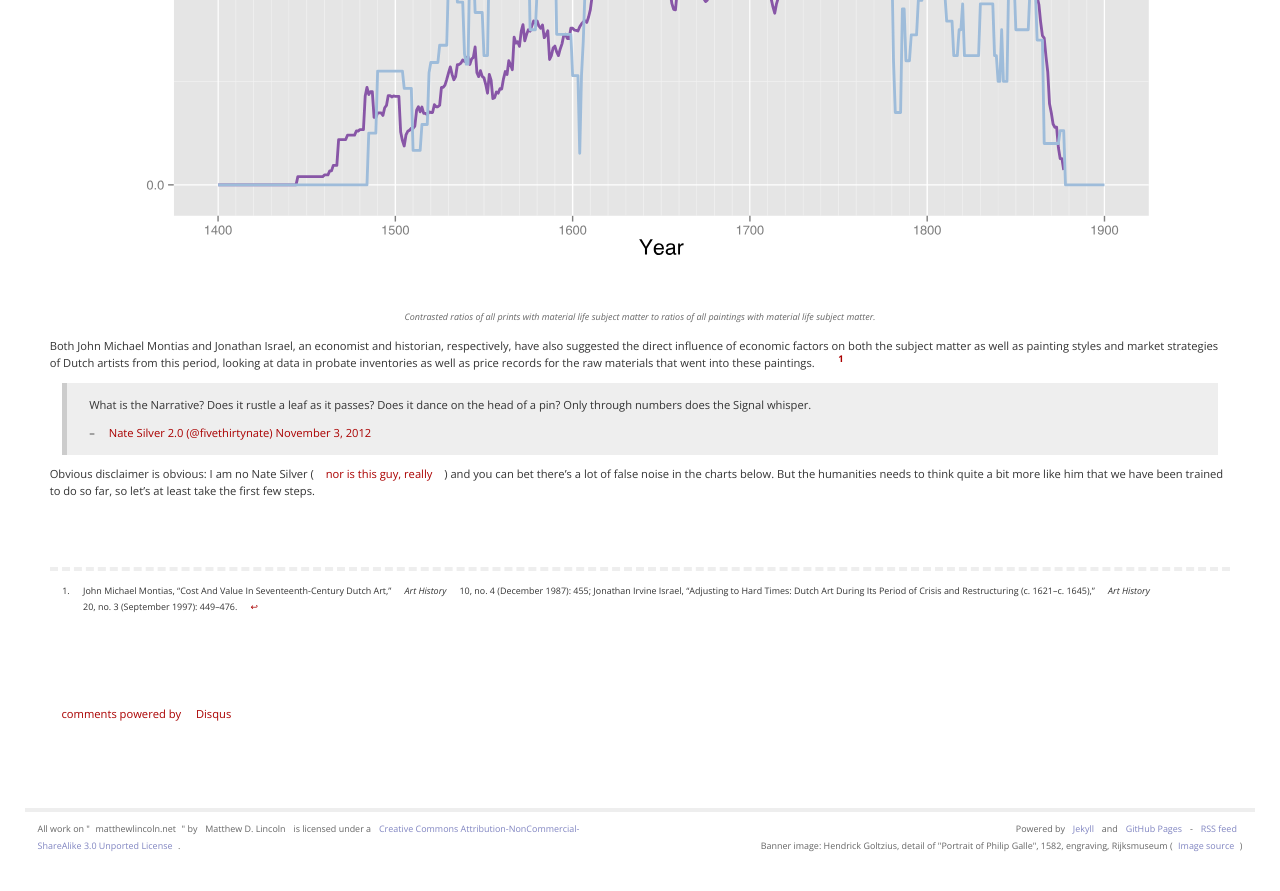
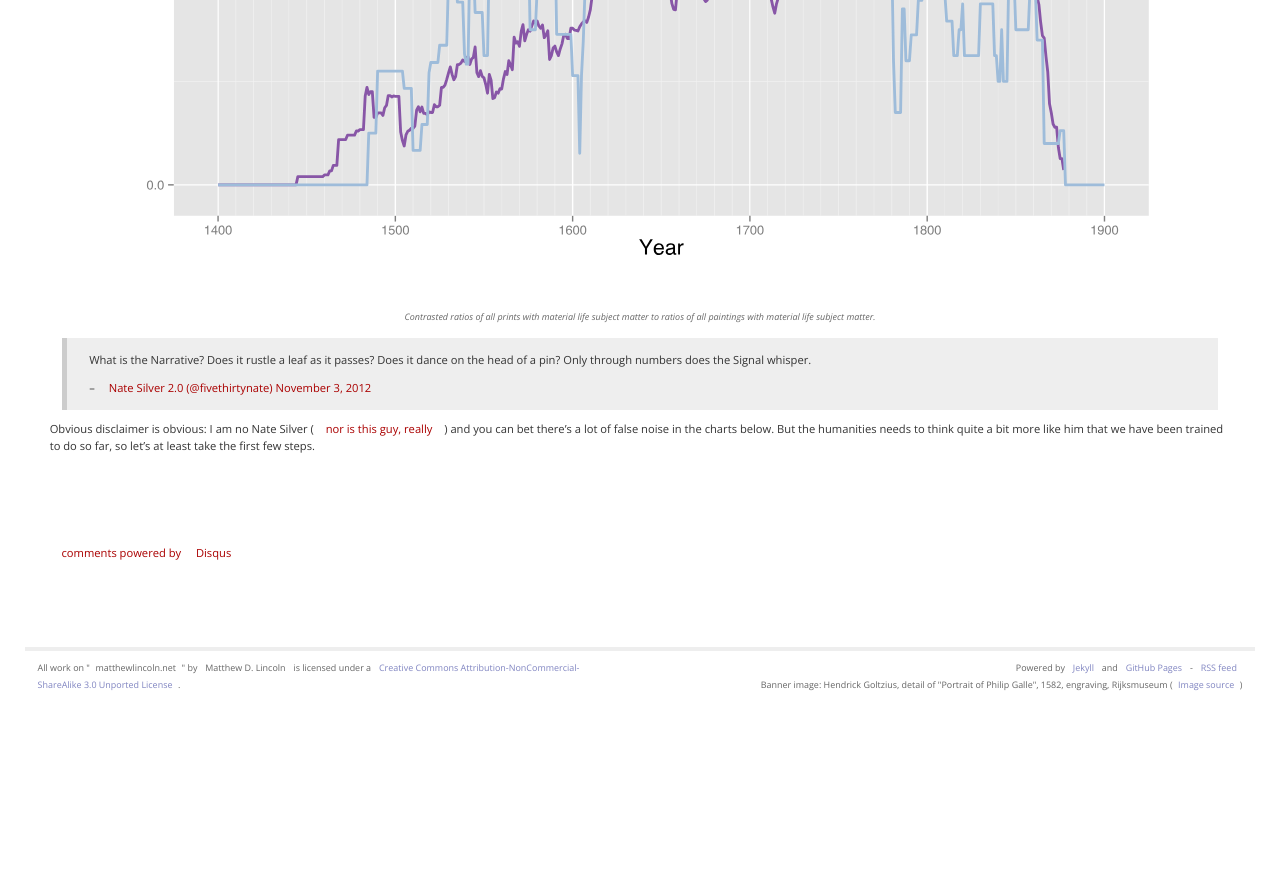
Before and after one commit to mdlincoln/mdlincoln.github.io, a Jekyll site: the page built from _posts/2013-11-14-the-problem-of-media.md, in a window 1280 px wide and 900 px high, scrolled down 3706 px. Shown: the top 891 px of the window. Built offline with Jekyll 4.4.1, drawn with Linux system fonts in a browser that asks for light colours; comment, search, counter and statistics services are not loaded; after the commit the page ends 4444 px from its top, so only the background shows below that.

Commit message:
Remove montias and israel discussion

```diff
--- a/_posts/2013-11-14-the-problem-of-media.md
+++ b/_posts/2013-11-14-the-problem-of-media.md
@@ -41,10 +41,6 @@ All of the above graphs are made looking at the entire collection, not discrimin
 <figcaption>Contrasted ratios of all prints with material life subject matter to ratios of all paintings with material life subject matter.</figcaption>
 </figure>
 
-Both John Michael Montias and Jonathan Israel, an economist and historian, respectively, have also suggested the direct influence of economic factors on both the subject matter as well as painting styles and market strategies of Dutch artists from this period, looking at data in probate inventories as well as price records for the raw materials that went into these paintings.[^4]
-
-[^4]: John Michael Montias, “Cost And Value In Seventeenth-Century Dutch Art,” *Art History* 10, no. 4 (December 1987): 455; Jonathan Irvine Israel, “Adjusting to Hard Times: Dutch Art During Its Period of Crisis and Restructuring (c. 1621--c. 1645),” *Art History* 20, no. 3 (September 1997): 449–476.
-
 
 > What is the Narrative? Does it rustle a leaf as it passes? Does it dance on the head of a pin? Only through numbers does the Signal whisper.
 >
```
